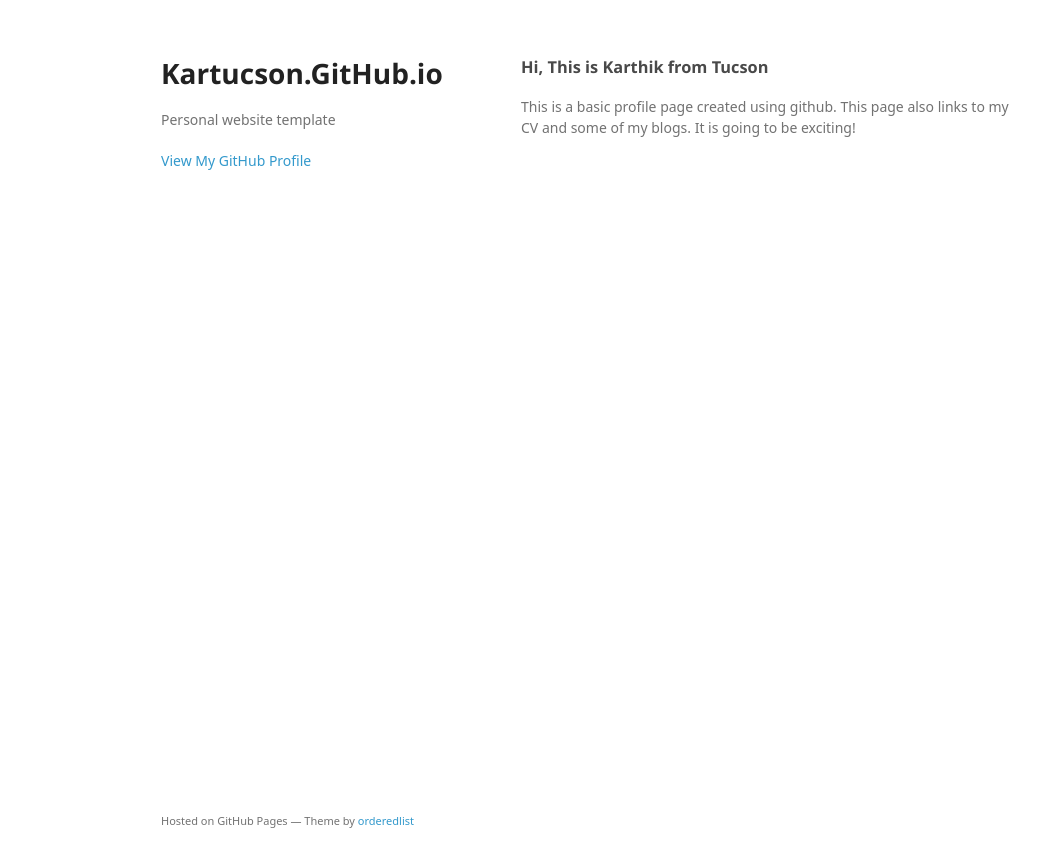
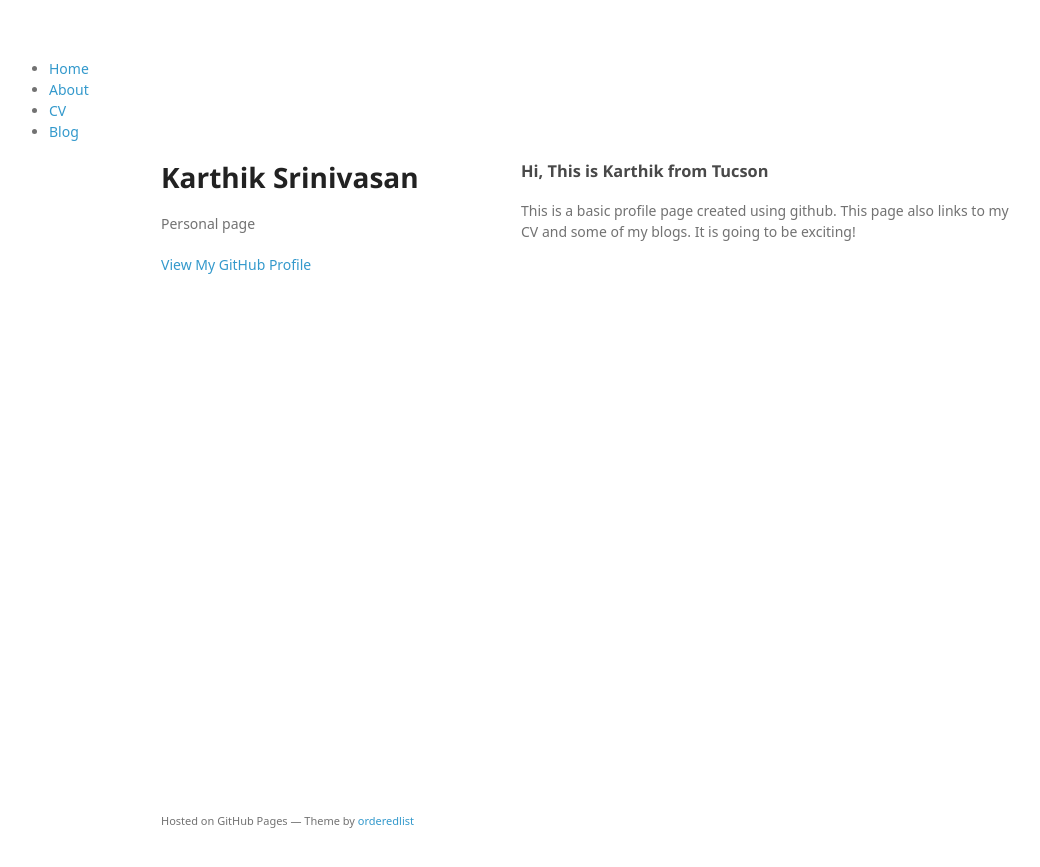
Before and after one commit to kartucson/kartucson.github.io, a Jekyll site: the page index.html, which Jekyll copies as it is, in a window 1280 px wide. Shown: the top 867 px of the page, without its empty margins (49-1089 px from the left). Built offline with Jekyll 4.4.1, drawn with Linux system fonts in a browser that asks for light colours; some web fonts are replaced.

Commit message:
Added navigation

```diff
--- a/index.html
+++ b/index.html
@@ -13,10 +13,18 @@
     <![endif]-->
   </head>
   <body>
+		<nav>
+    		<ul>
+        		<li><a href="/">Home</a></li>
+	        	<li><a href="/about">About</a></li>
+        		<li><a href="/cv">CV</a></li>
+        		<li><a href="/blog">Blog</a></li>
+    		</ul>
+		</nav>
     <div class="wrapper">
       <header>
-        <h1>Kartucson.GitHub.io</h1>
-        <p>Personal website template</p>
+        <h1>Karthik Srinivasan</h1>
+        <p>Personal page</p>
 
 
         <p class="view"><a href="https://github.com/kartucson">View My GitHub Profile</a></p>
```
